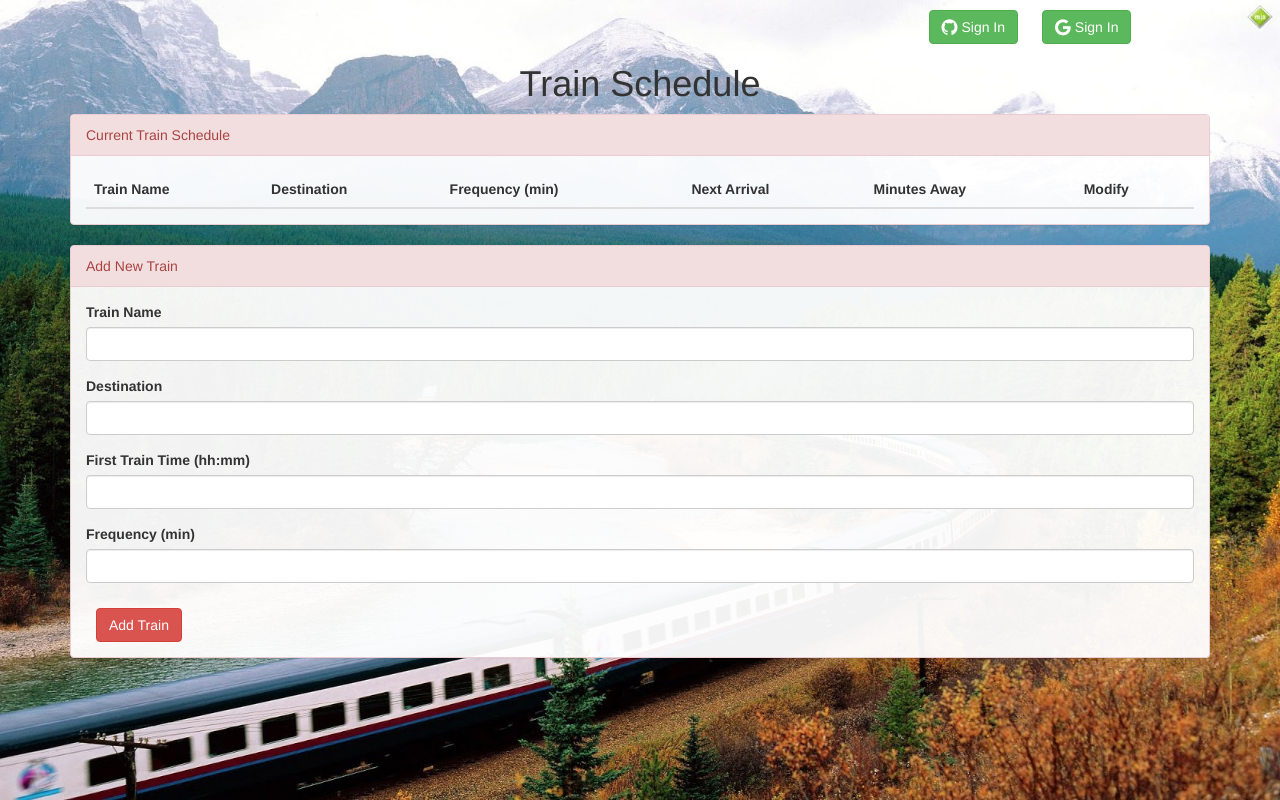
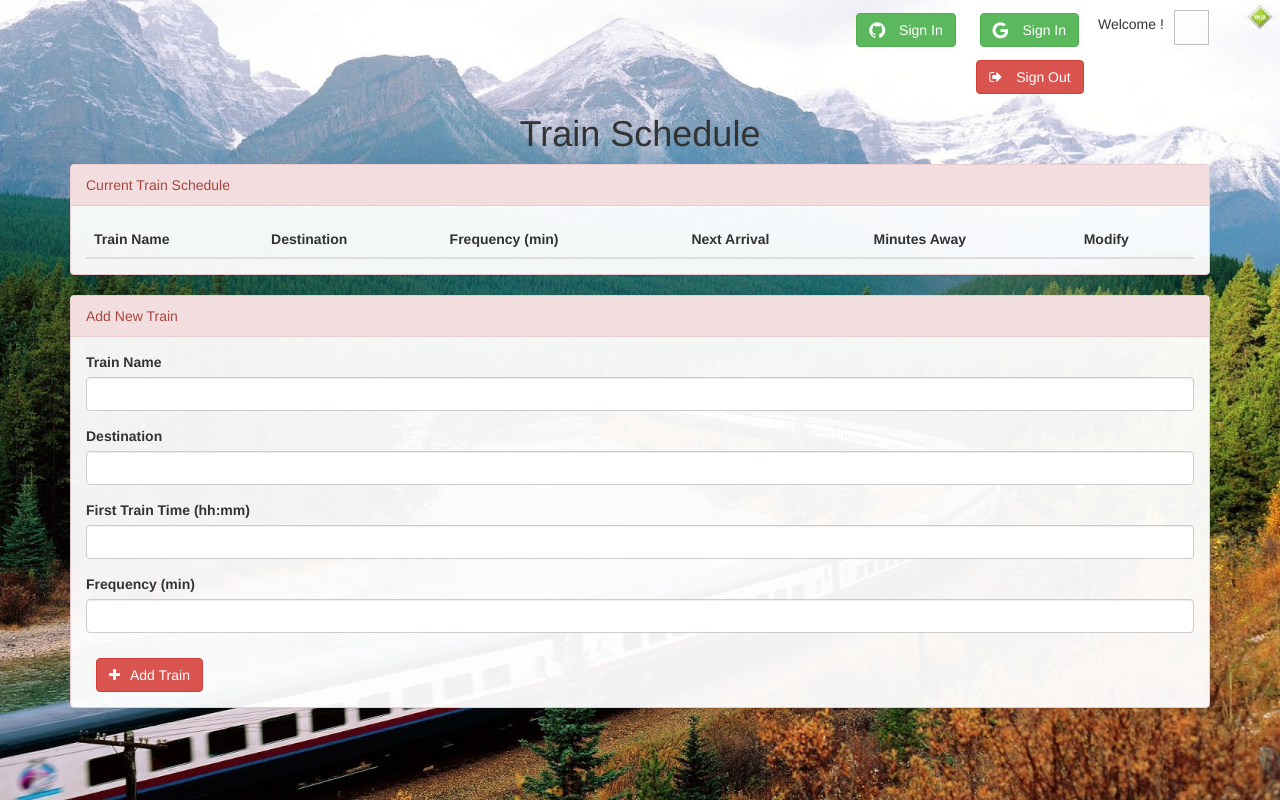
Before and after one commit to AceARK/TrainScheduler, a PHP site: page / in a window 1280 px wide. Run offline with PHP 8.4, Linux system fonts and the light colour scheme; lists and menus that the app fills with data are empty; some libraries are stand-ins or nearby versions.

Commit message:
Adding fontawesome icons for buttons and adjusting margin/style. Removing unnecessary comments.

```diff
--- a/assets/css/style.css
+++ b/assets/css/style.css
@@ -47,3 +47,15 @@ button: active {
 	margin: 5px;
 	margin-top: 10px;
 }
+
+#welcomeName {
+	margin-top: 15px;
+}
+
+i {
+	margin-right: 10px;
+}
+
+.undoEditClick> i {
+	margin-right: 0px;
+}
--- a/assets/javascript/app.js
+++ b/assets/javascript/app.js
@@ -21,6 +21,8 @@ var interval;
 
 var userName, profilePicSrc;
 
+$('[data-toggle="tooltip"]').tooltip();
+
 $("#signOut, #welcomeName, #userPic").hide();
 
 $("#signInWithGithub").on("click", function(){
@@ -35,23 +37,7 @@ $("#signInWithGithub").on("click", function(){
 		var user = result.user;
 
 		console.log("token - "+token);
-		  // console.log("user - " + JSON.stringify(user));
-		  // Observer on Auth to see if user has really been signed in
-		  // var user = firebase.auth().currentUser;
 
-		// Getting provider-specific user info
-
-		// if (user != null) {
-		//   user.providerData.forEach(function (profile) {
-		//     console.log("Sign-in provider: "+profile.providerId);
-		//     console.log("  Provider-specific UID: "+profile.uid);
-		//     console.log("  Name: "+profile.displayName);
-		//     userName = profile.displayName;
-		//     console.log("  Email: "+profile.email);
-		//     console.log("  Photo URL: "+profile.photoURL);
-		//     profilePicSrc = profile.photoURL;
-		//   });
-		// }
 		$("#userName").html(user.displayName);
 		$("#userPic").attr('src', user.photoURL);
 
@@ -61,7 +47,6 @@ $("#signInWithGithub").on("click", function(){
 	  // ...
 	}).catch(function(error) {
 		console.log("Entering error sign in.");
-
 		// Handle Errors here.
 		var errorCode = error.code;
 		var errorMessage = error.message;
@@ -123,17 +108,12 @@ $("#signInWithGithub").on("click", function(){
 
 $("#signOut").on("click", function() {
 	firebase.auth().signOut().then(function() {
-		// firebase.auth().currentUser === null;
-		// console.log(token);
-		// token === "";
-		// console.log(token);
 		console.log(firebase.auth().currentUser);
 	  	alert("Signed out successfully.");
-	}, function(error) {
+	},function(error) {
 	  	console.log("Error signing out.");
 	});
 
-	console.log("UserName " +user.displayName + " signed out.");
 	$("#userName").html("");
 	$("#userPic").attr('src', "");
 	$("#signOut, #welcomeName, #userPic").hide();
@@ -227,7 +207,7 @@ function updateUIWithData(childSnapshotVal,key) {
 
 		var nextArrivalTime = moment().add(minutesToArrival, "minutes");
 
-		$("#tableBody").append("<tr id='"+ key +"'><td><input type='text' class='name' value='" + trainName + "'></td><td><input type='text' class='destination' value='" + destination + "'></td><td>" + frequency + "</td><td><input type='text' class='arrivalTime' value='" + moment(nextArrivalTime).format("hh:mm A") + "'></td><td>" + minutesToArrival + "</td><td><button type='submit' class='edit btn btn-danger'>Edit</button><button type='submit' class='update btn btn-danger'>Update</button><button type='submit' class='remove btn btn-danger'>Remove</button><button class='undoEditClick btn btn-danger'>x</button></td></tr>");
+		$("#tableBody").append("<tr id='"+ key +"'><td><input type='text' class='name' value='" + trainName + "'></td><td><input type='text' class='destination' value='" + destination + "'></td><td>" + frequency + "</td><td><input type='text' class='arrivalTime' value='" + moment(nextArrivalTime).format("hh:mm A") + "'></td><td>" + minutesToArrival + "</td><td><button type='submit' class='edit btn btn-danger'><i class='fa fa-pencil' aria-hidden='true'></i>Edit</button><button type='submit' class='update btn btn-danger'><i class='fa fa-check' aria-hidden='true'></i>Update</button><button type='submit' class='remove btn btn-danger'><i class='fa fa-trash' aria-hidden='true'></i>Remove</button><button class='undoEditClick btn btn-danger'><i class='fa fa-undo' aria-hidden='true'></i></button></td></tr>");
 		$("td> input").attr('disabled', true).addClass('non-editable');
 		$(".update, .remove, .undoEditClick").hide();
 }
--- a/index.html
+++ b/index.html
@@ -80,7 +80,7 @@
 							    <label for="frequency">Frequency (min)</label>
 							    <input type="text" class="form-control" id="frequency" required/>
 							</div>
-							<button type="submit" id="addTrain" class="btn btn-danger">Add Train</button>
+							<button type="submit" id="addTrain" class="btn btn-danger"><i class="fa fa-plus" aria-hidden="true"></i>Add Train</button>
 						</form>
 					</div>
 				</div>
```
Lines whose indentation alone changed are shown as unchanged.
